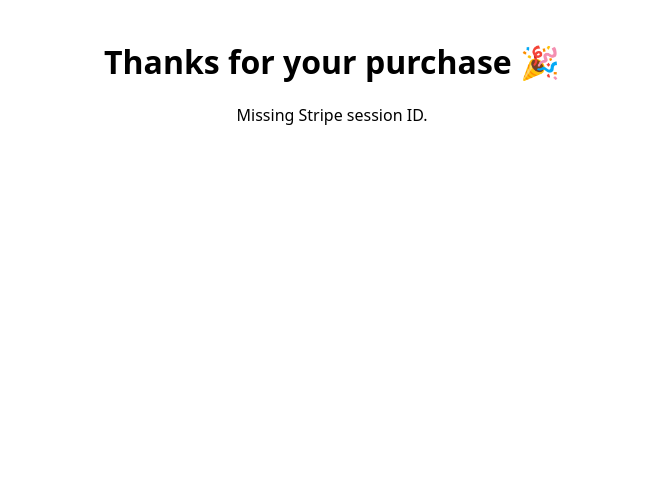
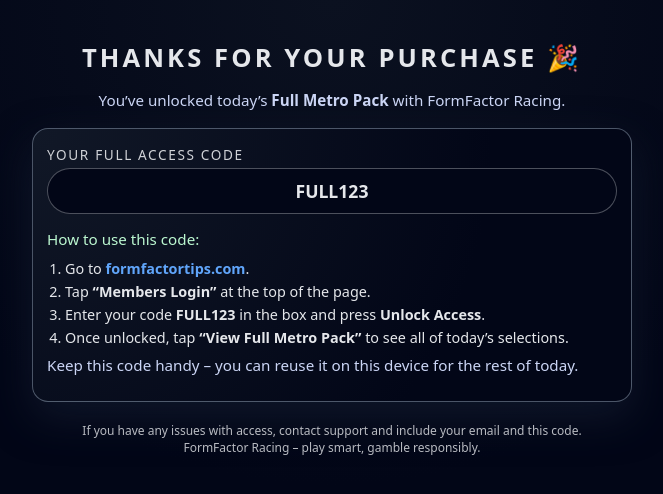
Before and after one commit to Shead83/formfactor-racing, a website: page formfactor_racing_site_v2/success.html in a window 1280 px wide. Shown: the whole page, without its empty margins (308-971 px from the left). Drawn offline with Linux system fonts and the light colour scheme.

Commit message:
Update success.html

```diff
--- a/formfactor_racing_site_v2/success.html
+++ b/formfactor_racing_site_v2/success.html
@@ -11,79 +11,101 @@
         margin: 40px auto;
         padding: 0 16px;
         text-align: center;
+        background: radial-gradient(circle at top, #0b1120 0, #020617 60%);
+        color: #e5e7eb;
       }
-      #code-box {
-        margin-top: 24px;
+      h1 {
+        font-size: 1.6rem;
+        margin-bottom: 10px;
+        text-transform: uppercase;
+        letter-spacing: 0.12em;
       }
-      input {
-        width: 100%;
-        padding: 8px;
+      p {
+        font-size: 0.95rem;
+        margin-bottom: 10px;
+        color: #cbd5f5;
       }
-      button {
-        margin-top: 12px;
-        padding: 8px 16px;
-        cursor: pointer;
+      .card {
+        margin-top: 18px;
+        padding: 16px 14px;
+        border-radius: 16px;
+        background: radial-gradient(circle at top left, #111827 0, #020617 70%);
+        border: 1px solid rgba(148, 163, 184, 0.5);
+        box-shadow: 0 16px 40px rgba(15, 23, 42, 0.9);
+        text-align: left;
+      }
+      .code-label {
+        font-size: 0.85rem;
+        text-transform: uppercase;
+        letter-spacing: 0.12em;
+        opacity: 0.9;
+        margin-bottom: 4px;
+      }
+      .code-box {
+        font-size: 1.1rem;
+        font-weight: 700;
+        padding: 10px 12px;
+        border-radius: 999px;
+        background: #020617;
+        border: 1px solid rgba(248, 250, 252, 0.3);
+        text-align: center;
+        margin-bottom: 8px;
+      }
+      .highlight {
+        color: #bbf7d0;
+        font-weight: 500;
+      }
+      a {
+        color: #60a5fa;
+        text-decoration: none;
+      }
+      a:hover {
+        text-decoration: underline;
+      }
+      .steps {
+        font-size: 0.9rem;
+        margin-top: 8px;
+        color: #e5e7eb;
+      }
+      .steps ol {
+        padding-left: 18px;
+        margin: 6px 0 0;
+      }
+      .steps li {
+        margin-bottom: 4px;
+      }
+      footer {
+        margin-top: 20px;
+        font-size: 0.75rem;
+        opacity: 0.8;
       }
     </style>
   </head>
   <body>
     <h1>Thanks for your purchase 🎉</h1>
-    <p id="status">Generating your access link…</p>
+    <p>You’ve unlocked today’s <strong>Full Metro Pack</strong> with FormFactor Racing.</p>
 
-    <div id="code-box" style="display: none;">
-      <p>Save this link – it’s your access to this week’s metro tips:</p>
-      <input id="access-link" readonly />
-      <button type="button" onclick="copyLink()">Copy link</button>
+    <div class="card">
+      <div class="code-label">Your Full Access code</div>
+      <div class="code-box">FULL123</div>
+
+      <div class="steps">
+        <p><span class="highlight">How to use this code:</span></p>
+        <ol>
+          <li>Go to <strong><a href="https://formfactortips.com/">formfactortips.com</a></strong>.</li>
+          <li>Tap <strong>“Members Login”</strong> at the top of the page.</li>
+          <li>Enter your code <strong>FULL123</strong> in the box and press <strong>Unlock Access</strong>.</li>
+          <li>Once unlocked, tap <strong>“View Full Metro Pack”</strong> to see all of today’s selections.</li>
+        </ol>
+        <p style="margin-top:8px;">
+          Keep this code handy – you can reuse it on this device for the rest of today.
+        </p>
+      </div>
     </div>
 
-    <script>
-      async function main() {
-        const params = new URLSearchParams(window.location.search);
-        const sessionId = params.get("session_id");
-        const statusEl = document.getElementById("status");
-
-        if (!sessionId) {
-          statusEl.textContent = "Missing Stripe session ID.";
-          return;
-        }
-
-        try {
-          const res = await fetch(
-            "/.netlify/functions/create-token?session_id=" +
-              encodeURIComponent(sessionId)
-          );
-
-          if (!res.ok) {
-            statusEl.textContent =
-              "Could not generate your access link. Please contact support.";
-            return;
-          }
-
-          const data = await res.json();
-          const token = data.token;
-          const accessUrl =
-            window.location.origin +
-            "/tips.html?access=" +
-            encodeURIComponent(token);
-
-          document.getElementById("access-link").value = accessUrl;
-          statusEl.textContent = "Your access link is ready. Save it now.";
-          document.getElementById("code-box").style.display = "block";
-        } catch (e) {
-          console.error(e);
-          statusEl.textContent =
-            "Something went wrong making your access link.";
-        }
-      }
-
-      function copyLink() {
-        const input = document.getElementById("access-link");
-        input.select();
-        document.execCommand("copy");
-        alert("Link copied to clipboard");
-      }
-
-      main();
-    </script>
+    <footer>
+      If you have any issues with access, contact support and include your email and this code.
+      <br />FormFactor Racing – play smart, gamble responsibly.
+    </footer>
   </body>
 </html>
```
